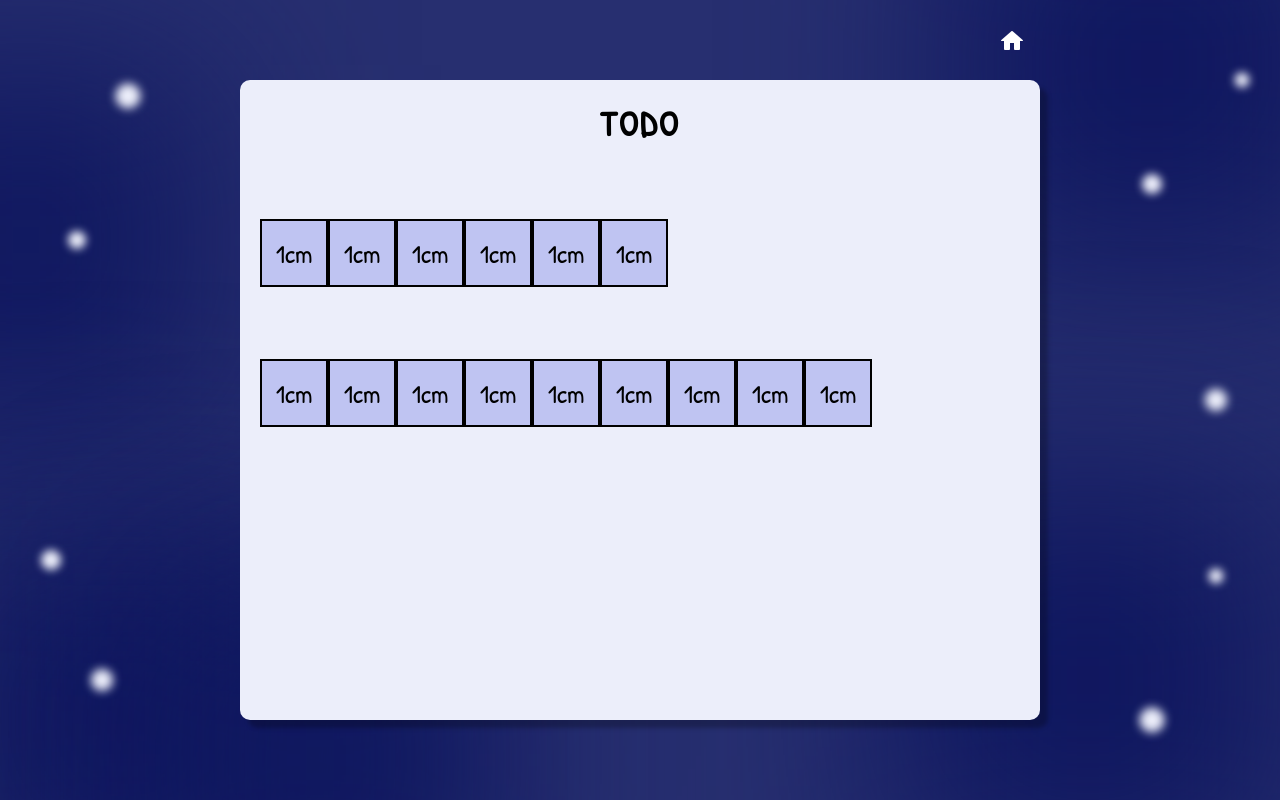
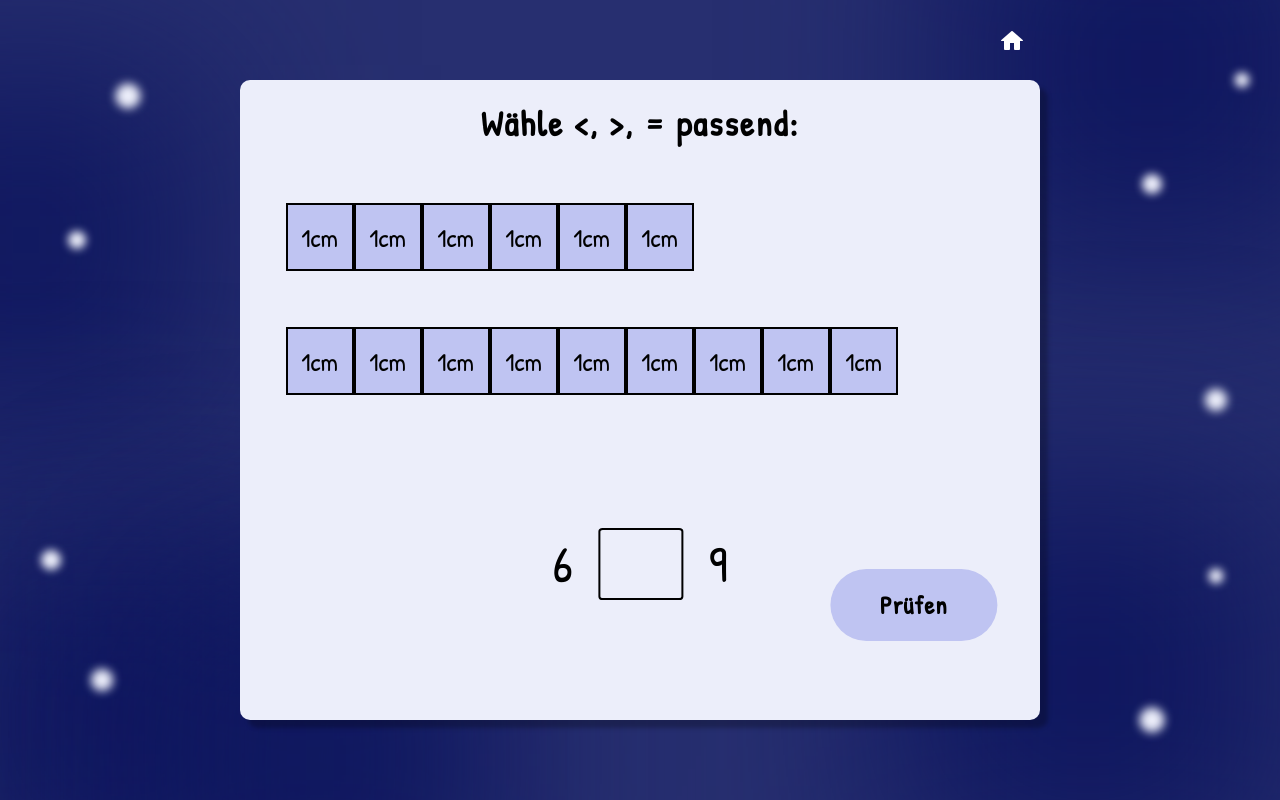
Before and after one commit to jara1008/Bachelor-Thesis, a React (Create React App) app in the folder thesis/: page /activityTwo in a window 1280 px wide. Built offline with nearby package versions, Linux system fonts and the light colour scheme.

Commit message:
ActivityTwo: structure done

```diff
--- a/thesis/src/components/activityTwo.css
+++ b/thesis/src/components/activityTwo.css
@@ -51,12 +51,13 @@ body, html {
 .cube-row {
   display: flex;
   justify-content: center;
-  margin-top: 9vh;
+  margin-top: 7vh;
+  margin-left: 2vw;
 }
 
 .cube {
   width: 5vw;
-  height: 5vw;
+  aspect-ratio: 1/1;
   background-color: #BFC4F2;
   border: 2px solid #000000;
   position: relative;
@@ -73,3 +74,52 @@ body, html {
   text-align: center;
   color: #000000;
 }
+
+.info {
+  font-family: 'Patrick Hand', sans-serif;
+  font-size: 4vw;
+  position: absolute;
+  bottom: 15vh;
+  left: 50%;
+  transform: translateX(-50%);
+  display: flex;
+  align-items: center;
+  justify-content: center;
+}
+
+.info-input {
+  width: 6vw;
+  height: 4vw;
+  text-align: center;
+  margin-left: 2vw;
+  margin-right: 2vw;
+  border-radius: 5%;
+  background-color: #eceefa;
+  border: 2px solid #000000;
+  padding-bottom: 2vh; /* might delete */
+
+  font-size: 100%;
+  font-family: 'Patrick Hand', sans-serif;
+  color: #000000;
+}
+
+.button {
+  background-color: #BFC4F2;
+  border-radius: 50px;
+  height: 12%;
+  width: 22%;
+  top: 35%;
+  left: 86%;
+  transform: translate(-50%, -50%);
+  position: relative;
+  border: none;
+  font-family: 'Patrick Hand', sans-serif;
+  display: flex;
+  justify-content: center;
+  align-items: center;
+  font-size: 25px;
+  color: #000000;
+  font-weight: bold;
+  letter-spacing: 1px;
+  cursor: pointer;
+}
--- a/thesis/src/components/activityTwo.jsx
+++ b/thesis/src/components/activityTwo.jsx
@@ -7,6 +7,7 @@ import home_icon from '../images/home_icon.png';
 function ActivityTwo() {
     const [numCubesFirstRow, setNumCubesFirstRow] = useState(0);
     const [numCubesSecondRow, setNumCubesSecondRow] = useState(0);
+    const [inputValue, setInputValue] = useState('');
 
     useEffect(() => {
         const randomNumCubesFirstRow = Math.floor(Math.random() * 10) + 1;
@@ -21,7 +22,7 @@ function ActivityTwo() {
                 <Link to={"/"}>
                     <img src={home_icon} alt="home_icon" style={{ position: "absolute", top: "-8%", left: "95%" }} />
                 </Link>
-                <span className="text-wrapper">TODO</span>
+                <span className="text-wrapper">Wähle {"<, >, ="} passend: </span>
                 <div className="cube-rows">
                     <div className="cube-row">
                         {Array.from({ length: numCubesFirstRow }, (_, index) => (
@@ -38,6 +39,18 @@ function ActivityTwo() {
                         ))}
                     </div>
                 </div>
+                <div className="info">
+                    <span>{numCubesFirstRow} </span>
+                    <input
+                        type="text"
+                        value={inputValue}
+                        onChange={(e) => setInputValue(e.target.value)}
+                        placeholder=""
+                        className="info-input"
+                    />
+                    <span>{numCubesSecondRow} </span>
+                </div>
+                <div className="button">Prüfen</div>
             </div>
         </div>
     );
```
